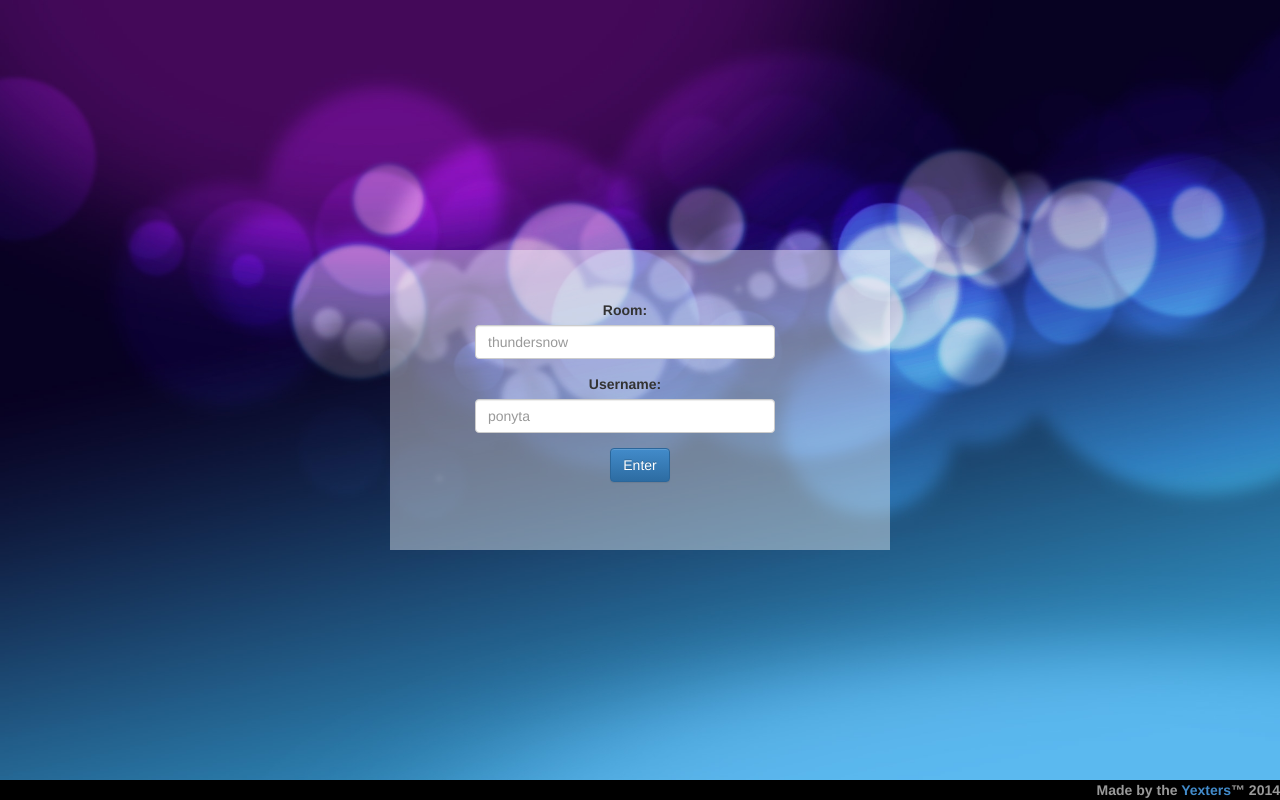
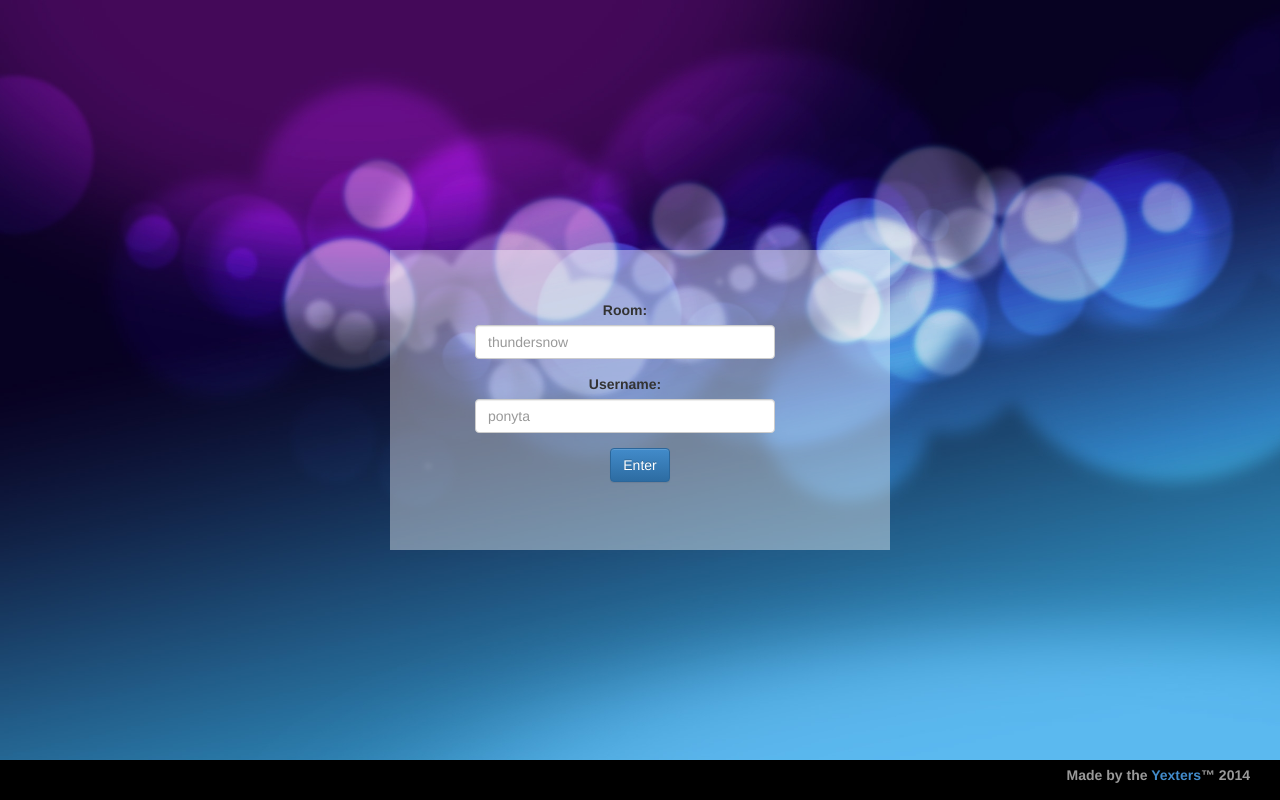
Before and after one commit to rdlin/hackprinceton2014, a Flask app: page / in a window 1280 px wide. Run offline with Flask 2, Linux system fonts and the light colour scheme; style sheets or scripts are compiled from the project's sources; some libraries are stand-ins or nearby versions.

Commit message:
Footer padding + vertical allign

```diff
--- a/static/css/main.css
+++ b/static/css/main.css
@@ -1,8 +1,8 @@
 #wrap {
   min-height: 100%;
   height: 100%;
-  margin: 0 0 -20px;
-  padding: 0 0 20px; }
+  margin: 0 0 -40px;
+  padding: 0 0 40px; }
   #wrap #content {
     width: 100%;
     height: 100%;
@@ -31,9 +31,13 @@
       width: 300px; }
 
 #footer {
-  height: 20px;
+  line-height: 30px;
+  height: 40px;
   background: black;
   width: 100%;
   text-align: right;
   font-color: white;
   font-weight: bold; }
+
+.container-footer {
+  padding: 0 30px; }
--- a/static/sass/main.scss
+++ b/static/sass/main.scss
@@ -1,8 +1,8 @@
 #wrap {
   min-height: 100%;
   height: 100%;
-  margin: 0 0 -20px;
-  padding: 0 0 20px;
+  margin: 0 0 -40px;
+  padding: 0 0 40px;
 
   #content {
   width: 100%;
@@ -40,10 +40,15 @@
 }
 
 #footer {
-  height: 20px;
+  line-height: 30px;
+  height: 40px;
   background: black;
   width: 100%;
   text-align: right;
   font-color: white;
   font-weight: bold;
 }
+
+.container-footer {
+  padding: 0 30px;
+}
--- a/templates/base.html
+++ b/templates/base.html
@@ -16,7 +16,7 @@
     <div id="footer">
       {% block footer %}
       <div class="container-footer">
-        <p class="text-muted credit">
+        <p class="text-muted">
           Made by the <a href="http://www.yext.com">Yexters</a>&trade; 2014
         </p>
       </div>
```
